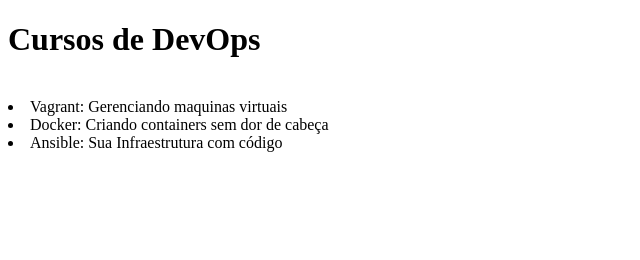
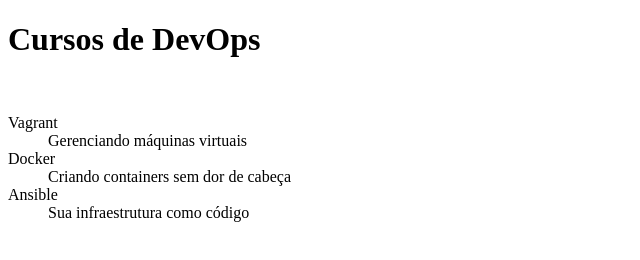
Before and after one commit to Joyce-Ribeiro/treinando_comandos, a plain HTML site: page index.html in a window 1280 px wide. Shown: the whole page, without its empty margins (0-640 px from the left). Drawn offline with Linux system fonts and the light colour scheme.

Commit message:
Trocando Ul por DL e Separando os titulos

```diff
--- a/index.html
+++ b/index.html
@@ -7,10 +7,16 @@
     <body>
         <h1>Cursos de DevOps</h1>
         <br>
-        <ui>
-            <li>Vagrant: Gerenciando maquinas virtuais</li>
-            <li>Docker: Criando containers sem dor de cabeça</li>
-            <li>Ansible: Sua Infraestrutura com código</li>
-        </ui>
+        <dl>
+
+            <dt>Vagrant</dt>
+            <dd>Gerenciando máquinas virtuais</dd>
+
+            <dt>Docker</dt>
+            <dd>Criando containers sem dor de cabeça</dd>
+
+            <dt>Ansible</dt>
+            <dd>Sua infraestrutura como código</dd>
+        </dl>
     </body>
 </html>
```
